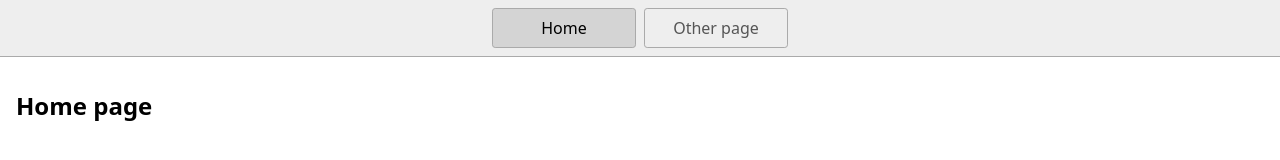
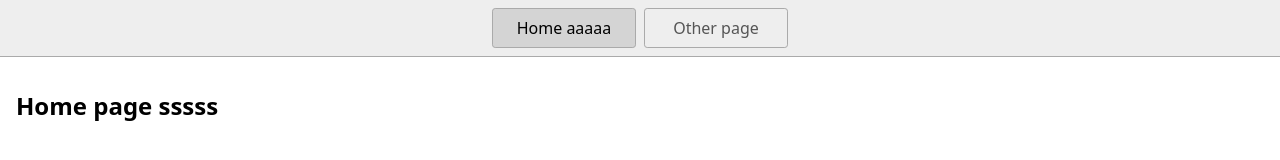
Before and after one commit to thanhquisg24/static-html-stackblitz-starters-5ew2pcdk, a website: page index.html in a window 1280 px wide. Drawn offline with Linux system fonts and the light colour scheme.

Commit message:
Commit from Bolt to GitHub

```diff
--- a/index.html
+++ b/index.html
@@ -13,11 +13,11 @@
   </head>
   <body>
     <nav>
-      <a href="/" aria-current="page">Home</a>
+      <a href="/" aria-current="page">Home aaaaa</a>
       <a href="/page2.html">Other page</a>
     </nav>
     <main>
-      <h1>Home page</h1>
+      <h1>Home page sssss</h1>
     </main>
   </body>
 </html>
```
Also changed, not shown: 1 other file.
